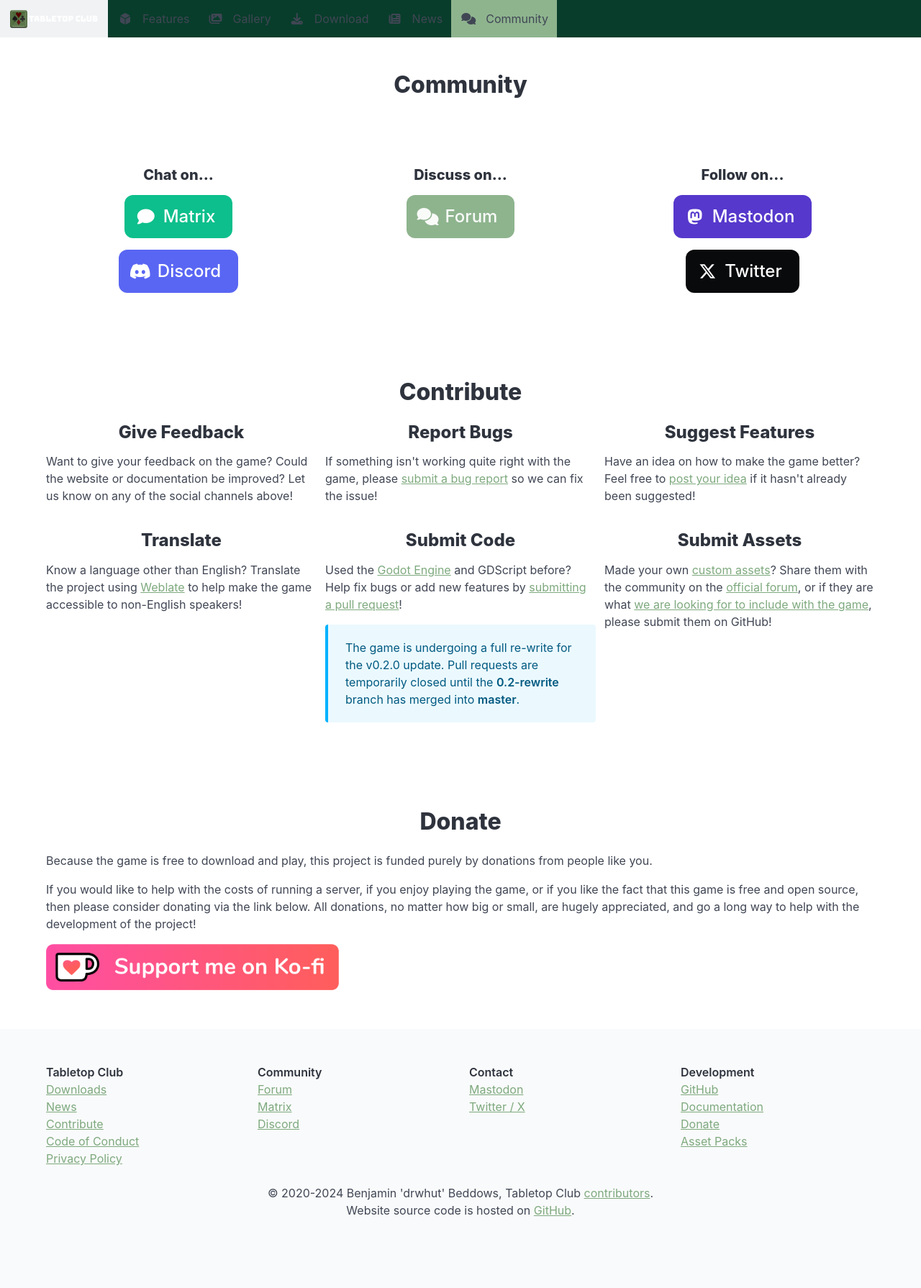
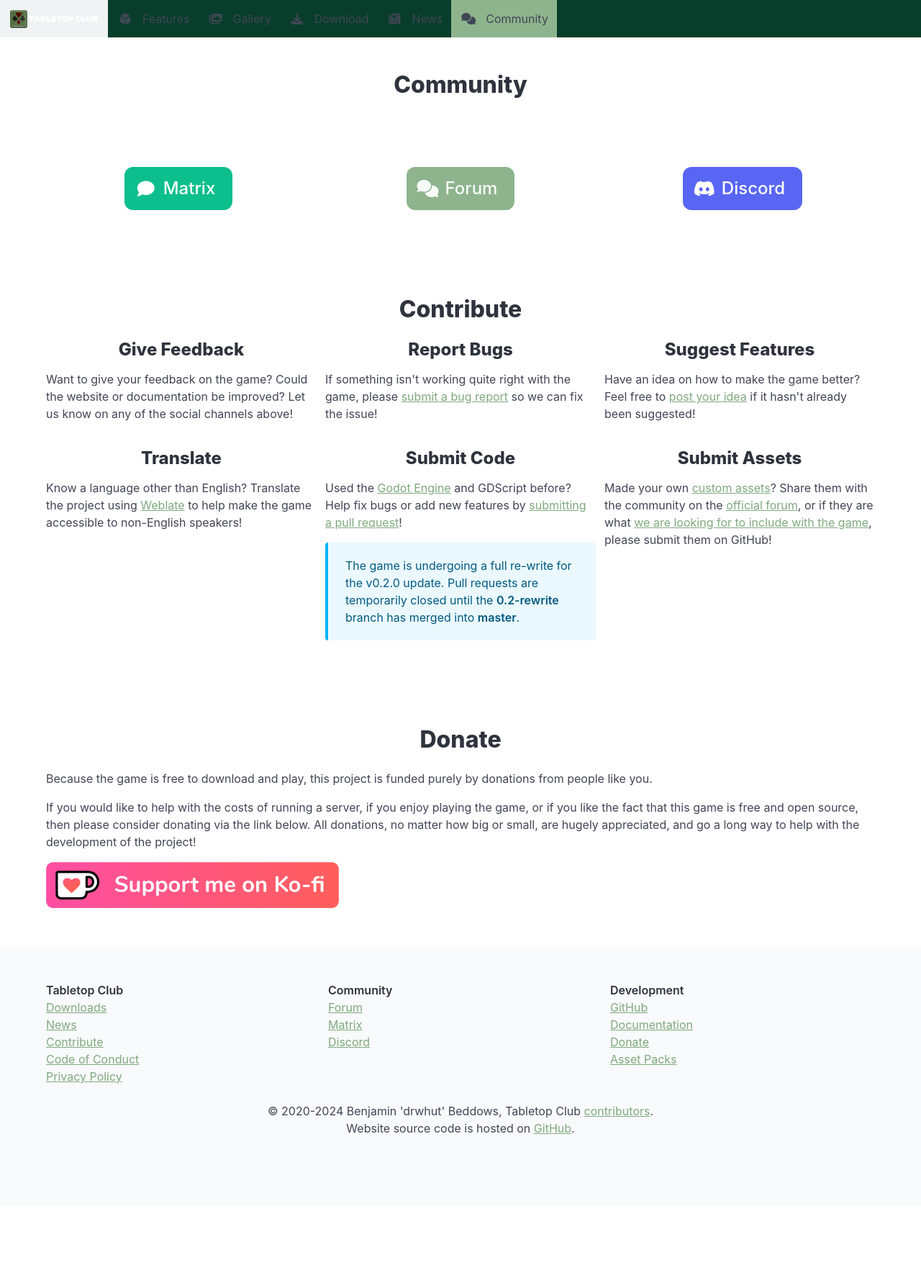
Before and after one commit to drwhut/tabletop_club_website, a Jekyll site: the page built from community.html, in a window 1280 px wide. Shown: the whole page at 72% size. Built offline with Jekyll 4.4.1, drawn with Linux system fonts in a browser that asks for light colours; nearby versions of some CDN libraries; after the commit the page ends 1676 px from its top, so only the background shows below that.

Commit message:
Removed social media links.

```diff
--- a/_config.yml
+++ b/_config.yml
@@ -8,16 +8,8 @@
 social:
   name: Benjamin Beddows
   links:
-    - https://twitter.com/drwhutt
-    - https://fosstodon.org/@drwhut
     - https://github.com/drwhut
     - https://ko-fi.com/drwhut
-
-twitter:
-  username: drwhutt
-
-author:
-  twitter: drwhutt
 
 exclude:
   [
--- a/_includes/footer.html
+++ b/_includes/footer.html
@@ -6,7 +6,7 @@
                     <p><strong>{{ category.title }}</strong></p>
                     {% for page in category.pages %}
                         <p>
-                            <a {% if page.rel_me == true %}rel="me"{% endif %} href="{{ page.url }}" {% if page.url contains "://" %}target="_blank"{% endif %}>{{ page.name }}</a>
+                            <a href="{{ page.url }}" {% if page.url contains "://" %}target="_blank"{% endif %}>{{ page.name }}</a>
                         </p>
                     {% endfor %}
                 </div>
--- a/assets/css/theme.css
+++ b/assets/css/theme.css
@@ -42,13 +42,6 @@
     --bulma-white-invert-l: 100%;
 }
 
-.button.is-white.is-mastodon {
-    --bulma-white-h: 252;
-    --bulma-white-s: 59%;
-    --bulma-white-l: 51%;
-    --bulma-white-invert-l: 100%;
-}
-
 .blur-behind {
     backdrop-filter: blur(8px);
 }
--- a/community.html
+++ b/community.html
@@ -10,22 +10,14 @@
     <div class="container">
         <div class="columns has-text-centered">
             <div class="column content">
-                <h4>Chat on...</h4>
                 <p><a class="button is-large is-white is-matrix" href="https://matrix.to/#/#tabletop-club:matrix.org" target="_blank">
                     <span class="icon">
                         <i class="fa-solid fa-comment"></i>
                     </span>
                     <span>Matrix</span>
                 </a></p>
-                <p><a class="button is-large is-white is-discord" href="https://discord.gg/GqYkGV4WwX" target="_blank">
-                    <span class="icon">
-                        <i class="fa-brands fa-discord"></i>
-                    </span>
-                    <span>Discord</span>
-                </a></p>
             </div>
             <div class="column content">
-                <h4>Discuss on...</h4>
                 <p><a class="button is-large is-link" href="https://forum.tabletopclub.net" target="_blank">
                     <span class="icon">
                         <i class="fa-solid fa-comments"></i>
@@ -34,18 +26,11 @@
                 </a></p>
             </div>
             <div class="column content">
-                <h4>Follow on...</h4>
-                <p><a class="button is-large is-white is-mastodon" href="https://fosstodon.org/@drwhut" target="_blank">
+                <p><a class="button is-large is-white is-discord" href="https://discord.gg/GqYkGV4WwX" target="_blank">
                     <span class="icon">
-                        <i class="fa-brands fa-mastodon"></i>
+                        <i class="fa-brands fa-discord"></i>
                     </span>
-                    <span>Mastodon</span>
-                </a></p>
-                <p><a class="button is-large is-black" href="https://twitter.com/drwhutt" target="_blank">
-                    <span class="icon">
-                        <i class="fa-brands fa-x-twitter"></i>
-                    </span>
-                    <span>Twitter</span>
+                    <span>Discord</span>
                 </a></p>
             </div>
         </div>
```
Also changed, not shown: _data/footer.yml (+0 -8 lines).
